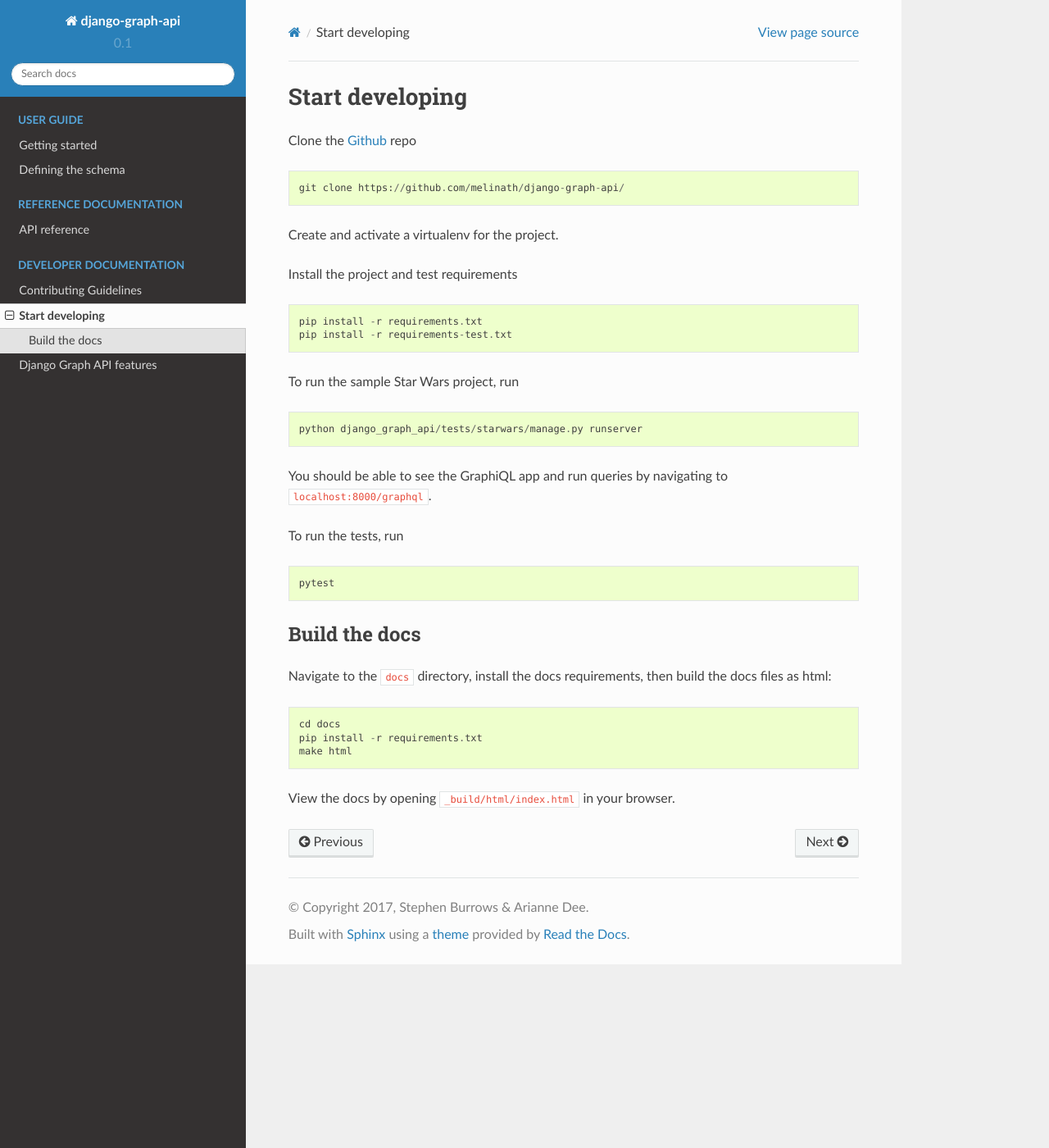
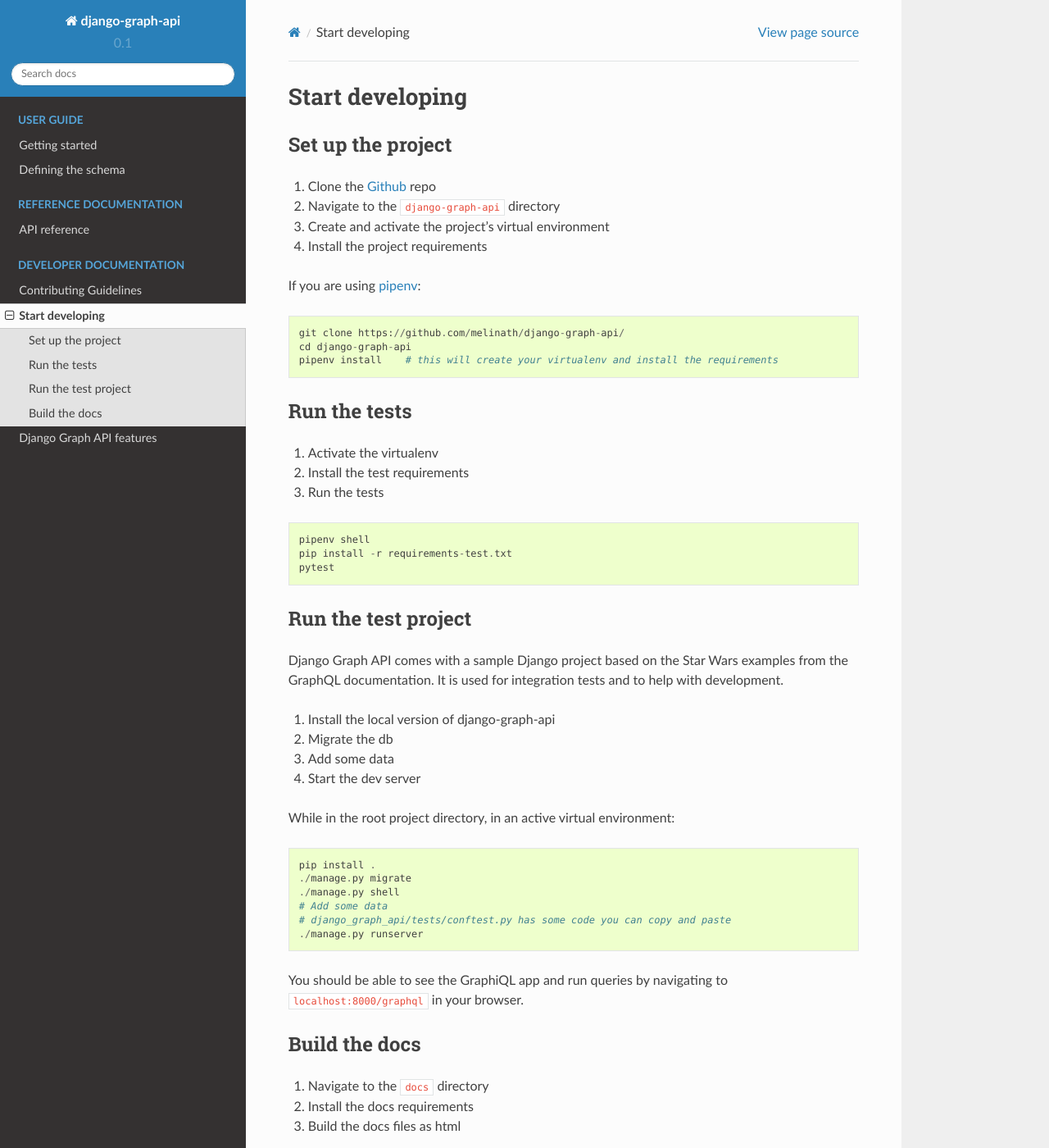
Before and after one commit to django-graph-api/django-graph-api, a Sphinx documentation site: the page built from docs/start_developing.rst, in a window 1280 px wide and 1400 px high. Shown: the whole window at 82% size. Built offline with Sphinx 7.4.7 and the Read the Docs theme 2.0.0, drawn with Linux system fonts in a browser that asks for light colours.

Commit message:
Edit the development instructions based on new project structure

```diff
--- a/docs/start_developing.rst
+++ b/docs/start_developing.rst
@@ -2,40 +2,69 @@
 Start developing
 ================
 
-Clone the Github_ repo
+Set up the project
+------------------
+
+1. Clone the Github_ repo
+#. Navigate to the ``django-graph-api`` directory
+#. Create and activate the project's virtual environment
+#. Install the project requirements
+
+If you are using pipenv_:
 ::
 
     git clone https://github.com/melinath/django-graph-api/
+    cd django-graph-api
+    pipenv install    # this will create your virtualenv and install the requirements
 
-Create and activate a virtualenv for the project.
+Run the tests
+-------------
 
-Install the project and test requirements
+1. Activate the virtualenv
+#. Install the test requirements
+#. Run the tests
+
 ::
 
-    pip install -r requirements.txt
+    pipenv shell
     pip install -r requirements-test.txt
+    pytest
 
-To run the sample Star Wars project, run
+Run the test project
+--------------------
+Django Graph API comes with a sample Django project
+based on the Star Wars examples from the GraphQL documentation.
+It is used for integration tests and to help with development.
+
+1. Install the local version of django-graph-api
+#. Migrate the db
+#. Add some data
+#. Start the dev server
+
+While in the root project directory,
+in an active virtual environment:
 ::
 
-    python django_graph_api/tests/starwars/manage.py runserver
+    pip install .
+    ./manage.py migrate
+    ./manage.py shell
+    # Add some data
+    # django_graph_api/tests/conftest.py has some code you can copy and paste
+    ./manage.py runserver
 
-You should be able to see the GraphiQL app and run queries by navigating to ``localhost:8000/graphql``.
-
-To run the tests, run
-::
-
-    pytest
+You should be able to see the GraphiQL app and run queries
+by navigating to ``localhost:8000/graphql`` in your browser.
 
 .. _Github: https://github.com/melinath/django-graph-api/
-
+.. _pipenv: https://github.com/kennethreitz/pipenv/
 
 Build the docs
 --------------
 
-Navigate to the ``docs`` directory,
-install the docs requirements,
-then build the docs files as html:
+1. Navigate to the ``docs`` directory
+#. Install the docs requirements
+#. Build the docs files as html
+
 ::
 
     cd docs
```
Also changed, not shown: docs/features.rst (+13 -12 lines).
